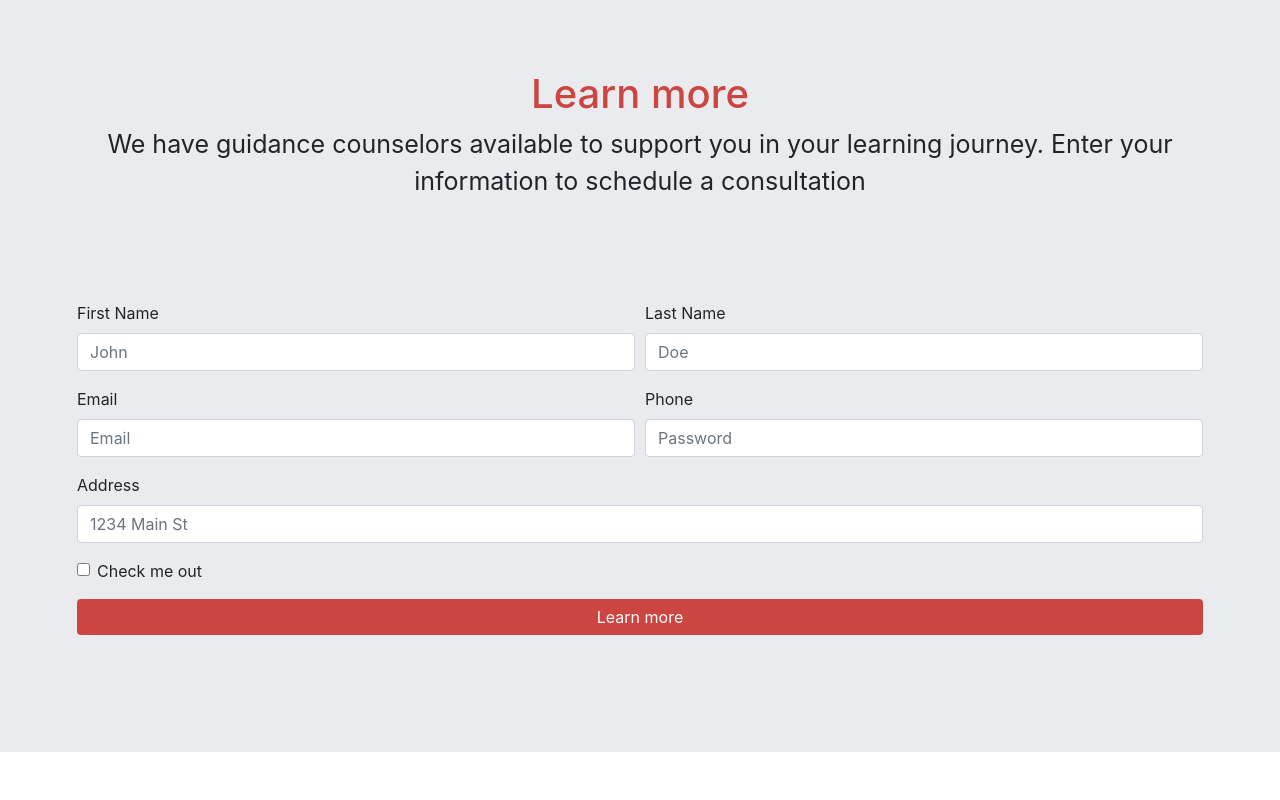
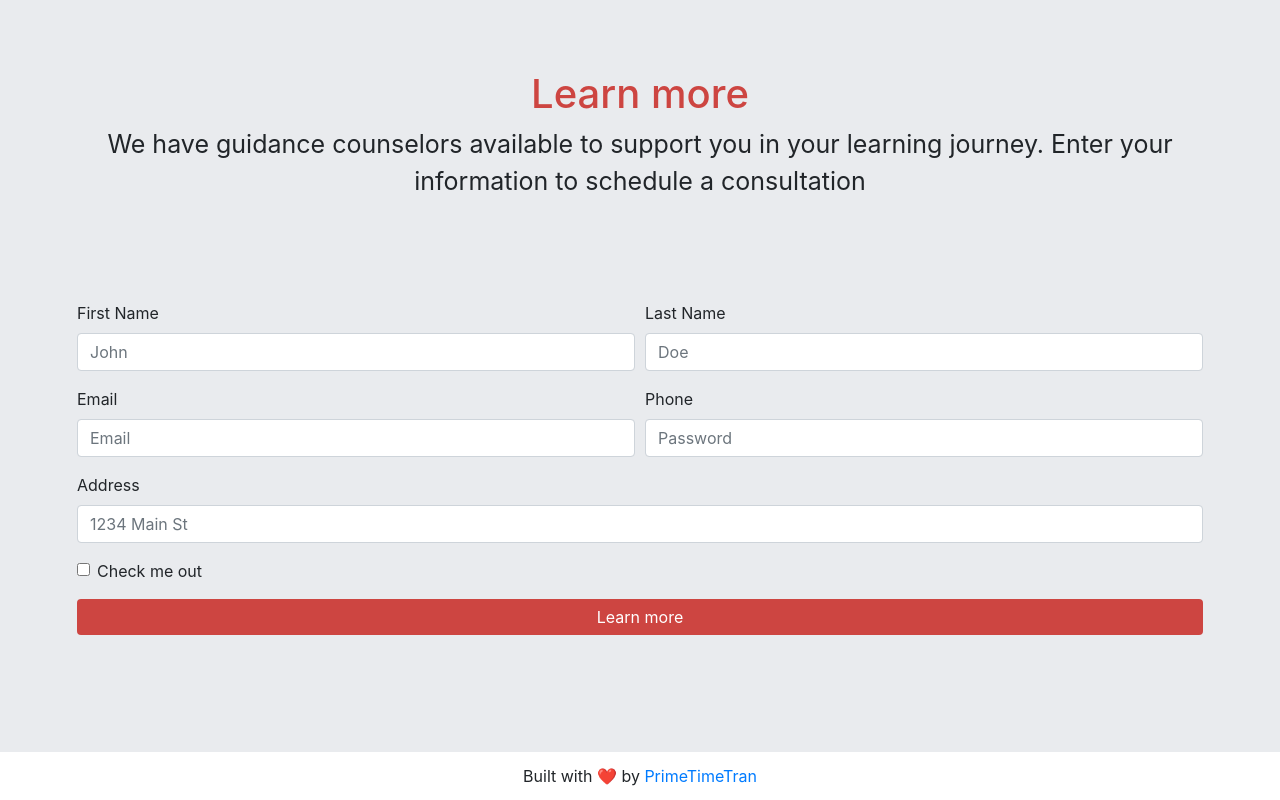
Before and after one commit to wwantoine/coderschool-pricing-page, a plain HTML site: page index.html in a window 1280 px wide. Shown: the part 2448-3248 px from the top of the page. Before the commit the page ends 3200 px from the top, so only its background shows below. Drawn offline with nearby package versions, Linux system fonts and the light colour scheme.

Commit message:
footer added

```diff
--- a/index.html
+++ b/index.html
@@ -161,6 +161,12 @@
         </form>
     </section>
 
+    <footer class="container">
+        <div>
+            Built with ️❤️ by <a href="https://github.com/PrimeTimeTran">PrimeTimeTran</a>
+        </div>
+    </footer>
+
 
     <script src="https://code.jquery.com/jquery-3.5.1.slim.min.js"
         integrity="sha384-DfXdz2htPH0lsSSs5nCTpuj/zy4C+OGpamoFVy38MVBnE+IbbVYUew+OrCXaRkfj"
--- a/style.css
+++ b/style.css
@@ -48,3 +48,10 @@ section:nth-child(odd) {
     font-weight: bold;
     text-align: center;
 }
+
+footer{
+    height: 3em;
+    display: flex;
+    align-items: center;
+    justify-content: center;
+}
```
